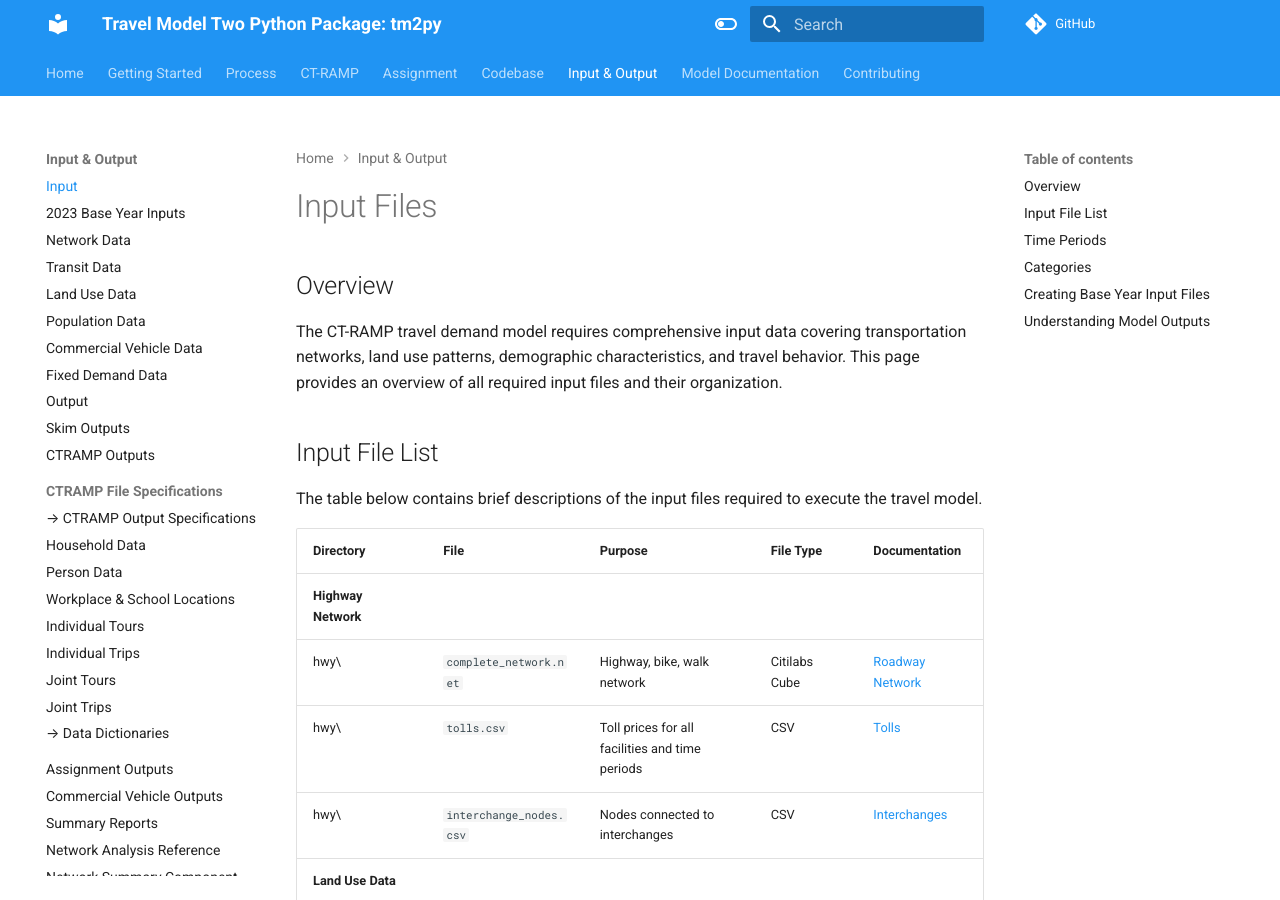
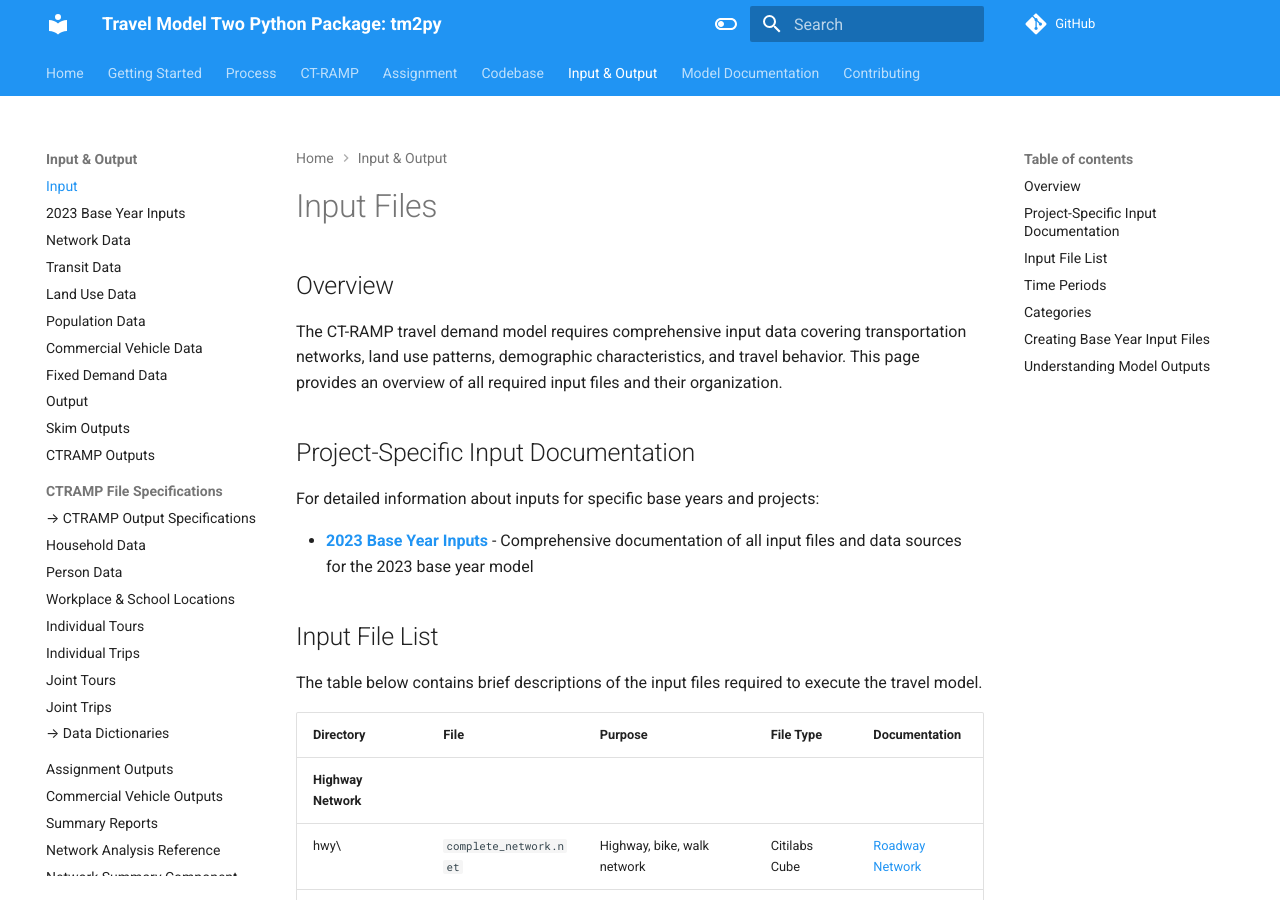
Before and after one commit to BayAreaMetro/tm2py, an MkDocs documentation site: the page built from docs/input/index.md, in a window 1280 px wide and 900 px high. Built offline with MkDocs 1.6.1 and Material for MkDocs 9.7.7, drawn with Linux system fonts in a browser that asks for light colours; nearby versions of some CDN libraries; comment, search, counter and statistics services are not loaded.

Commit message:
Add link to 2023 inputs page from input index

```diff
--- a/docs/input/index.md
+++ b/docs/input/index.md
@@ -3,6 +3,12 @@
 ## Overview
 
 The CT-RAMP travel demand model requires comprehensive input data covering transportation networks, land use patterns, demographic characteristics, and travel behavior. This page provides an overview of all required input files and their organization.
+
+## Project-Specific Input Documentation
+
+For detailed information about inputs for specific base years and projects:
+
+- **[2023 Base Year Inputs](2023-inputs.md)** - Comprehensive documentation of all input files and data sources for the 2023 base year model
 
 ## Input File List
 
```
